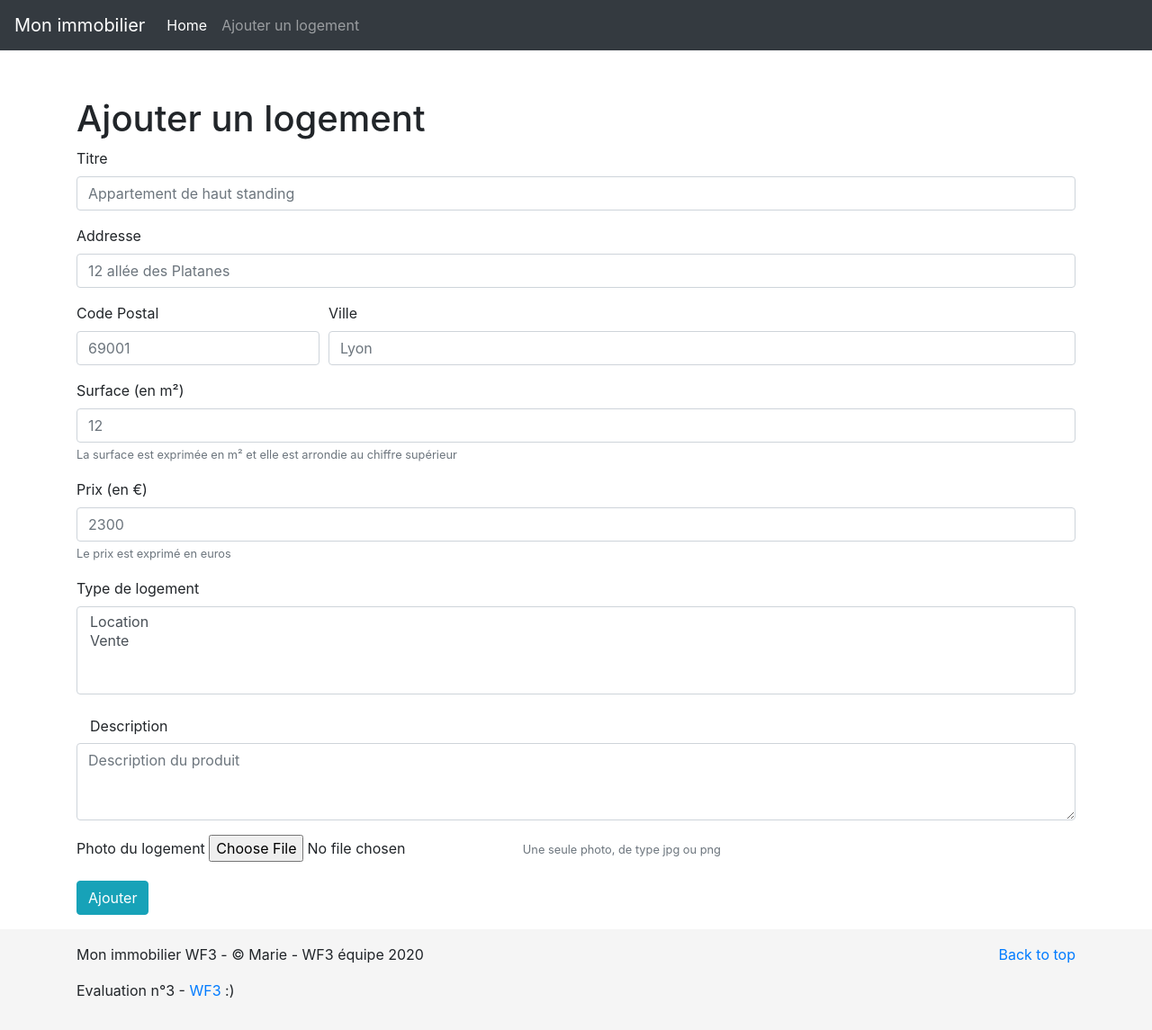
After one commit to mgandrille/wf3PHPevaluation3, a PHP site: page /add.php in a window 1280 px wide. The commit adds this page. Shown: the whole page at 90% size. Run offline with PHP 8.4, Linux system fonts and the light colour scheme.

Commit message:
:sparkles: formulaire d'ajout

```diff
--- /dev/null
+++ b/add.php
@@ -0,0 +1,62 @@
+<?php include 'partials/header.php' ; ?>
+<?php include 'partials/navbar.php' ; ?>
+
+<main role="main" class="flex-shrink-0">
+    <div class="container">
+        <h1 class="mt-5">Ajouter un logement</h1>
+
+        <form action="addTraitement.php" method="post">
+            <div class="form-group">
+                <label for="titre">Titre</label>
+                <input type="text" class="form-control" name="titre" id="titre"
+                    placeholder="Appartement de haut standing" required>
+            </div>
+            <div class="form-group">
+                <label for="adresse">Addresse</label>
+                <input type="text" class="form-control" name="adresse" id="adresse" placeholder="12 allée des Platanes"
+                    required>
+            </div>
+            <div class="form-row">
+                <div class="form-group col-md-3">
+                    <label for="cp">Code Postal</label>
+                    <input type="text" class="form-control" name="cp" id="cp" size="5" maxlength="5" placeholder="69001"
+                        required>
+                </div>
+                <div class="form-group col-md-9">
+                    <label for="ville">Ville</label>
+                    <input type="text" class="form-control" name="ville" id="ville" placeholder="Lyon" required>
+                </div>
+            </div>
+            <div class="form-group">
+                <label for="surface">Surface (en m²)</label>
+                <input type="number" name="surface" id="surface" class="form-control" placeholder="12" min="0">
+                <small class="text-muted">La surface est exprimée en m² et elle est arrondie au chiffre
+                    supérieur</small>
+            </div>
+            <div class="form-group">
+                <label for="prix">Prix (en €)</label>
+                <input type="number" name="prix" id="prix" class="form-control" placeholder="2300" min="0">
+                <small class="text-muted">Le prix est exprimé en euros</small>
+            </div>
+            <div class="form-group">
+                <label for="type_logement">Type de logement</label>
+                <select multiple class="form-control" name="type_logement" id="type_logement">
+                    <option value="location">Location</option>
+                    <option value="vente">Vente</option>
+                </select>
+            </div>
+            <div class="form-group">
+                <label for="description" class="col-sm-2 col-form-label">Description</label>
+                <textarea name="description" class="form-control" id="description" rows="3" placeholder="Description du produit"></textarea>
+            </div>
+            <div class="form-group">
+                <label for="image">Photo du logement</label>
+                <input type="file" id="image" name="image">
+                <small class="text-muted">Une seule photo, de type jpg ou png</small>
+            </div>
+            <input class="btn btn-info" type="submit" value="Ajouter">
+        </form>
+    </div>
+</main>
+
+<?php include 'partials/footer.php' ; ?>
--- /dev/null
+++ b/partials/footer.php
@@ -0,0 +1,25 @@
+    <footer class="footer mt-3 py-3">
+        <div class="container">
+            <p class="float-right">
+                <a href="#top">Back to top</a>
+            </p>
+            <p>Mon immobilier WF3 - &copy; Marie - WF3 équipe 2020</p>
+            <p>Evaluation n°3 - <a href="https://wf3.fr/">WF3</a> :) </p>
+        </div>
+    </footer>
+
+
+    <!-- Optional JavaScript -->
+    <!-- jQuery first, then Popper.js, then Bootstrap JS -->
+    <script src="https://code.jquery.com/jquery-3.3.1.slim.min.js"
+        integrity="sha384-q8i/X+965DzO0rT7abK41JStQIAqVgRVzpbzo5smXKp4YfRvH+8abtTE1Pi6jizo" crossorigin="anonymous">
+    </script>
+    <script src="https://cdnjs.cloudflare.com/ajax/libs/popper.js/1.14.7/umd/popper.min.js"
+        integrity="sha384-UO2eT0CpHqdSJQ6hJty5KVphtPhzWj9WO1clHTMGa3JDZwrnQq4sF86dIHNDz0W1" crossorigin="anonymous">
+    </script>
+    <script src="https://stackpath.bootstrapcdn.com/bootstrap/4.3.1/js/bootstrap.min.js"
+        integrity="sha384-JjSmVgyd0p3pXB1rRibZUAYoIIy6OrQ6VrjIEaFf/nJGzIxFDsf4x0xIM+B07jRM" crossorigin="anonymous">
+    </script>
+</body>
+
+</html>
--- /dev/null
+++ b/partials/header.php
@@ -0,0 +1,16 @@
+<!doctype html>
+<html lang="en">
+
+<head>
+    <title>Mon Immobilier</title>
+    <!-- Required meta tags -->
+    <meta charset="utf-8">
+    <meta name="viewport" content="width=device-width, initial-scale=1, shrink-to-fit=no">
+
+    <!-- Bootstrap CSS -->
+    <link rel="stylesheet" href="https://stackpath.bootstrapcdn.com/bootstrap/4.3.1/css/bootstrap.min.css"
+        integrity="sha384-ggOyR0iXCbMQv3Xipma34MD+dH/1fQ784/j6cY/iJTQUOhcWr7x9JvoRxT2MZw1T" crossorigin="anonymous">
+    <link rel="stylesheet" href="assets/css/styles.css">
+</head>
+
+<body>
--- /dev/null
+++ b/partials/navbar.php
@@ -0,0 +1,20 @@
+<header id="top">
+    <!-- Fixed navbar -->
+    <nav class="navbar navbar-expand-md navbar-dark fixed-top bg-dark">
+        <a class="navbar-brand" href="#">Mon immobilier</a>
+        <button class="navbar-toggler" type="button" data-toggle="collapse" data-target="#navbarCollapse"
+            aria-controls="navbarCollapse" aria-expanded="false" aria-label="Toggle navigation">
+            <span class="navbar-toggler-icon"></span>
+        </button>
+        <div class="collapse navbar-collapse" id="navbarCollapse">
+            <ul class="navbar-nav mr-auto">
+                <li class="nav-item active">
+                    <a class="nav-link" href="index.php">Home <span class="sr-only">(current)</span></a>
+                </li>
+                <li class="nav-item">
+                    <a class="nav-link" href="add.php">Ajouter un logement</a>
+                </li>
+            </ul>
+        </div>
+    </nav>
+</header>
```
Also changed, not shown: index.php (+3 -62 lines).
